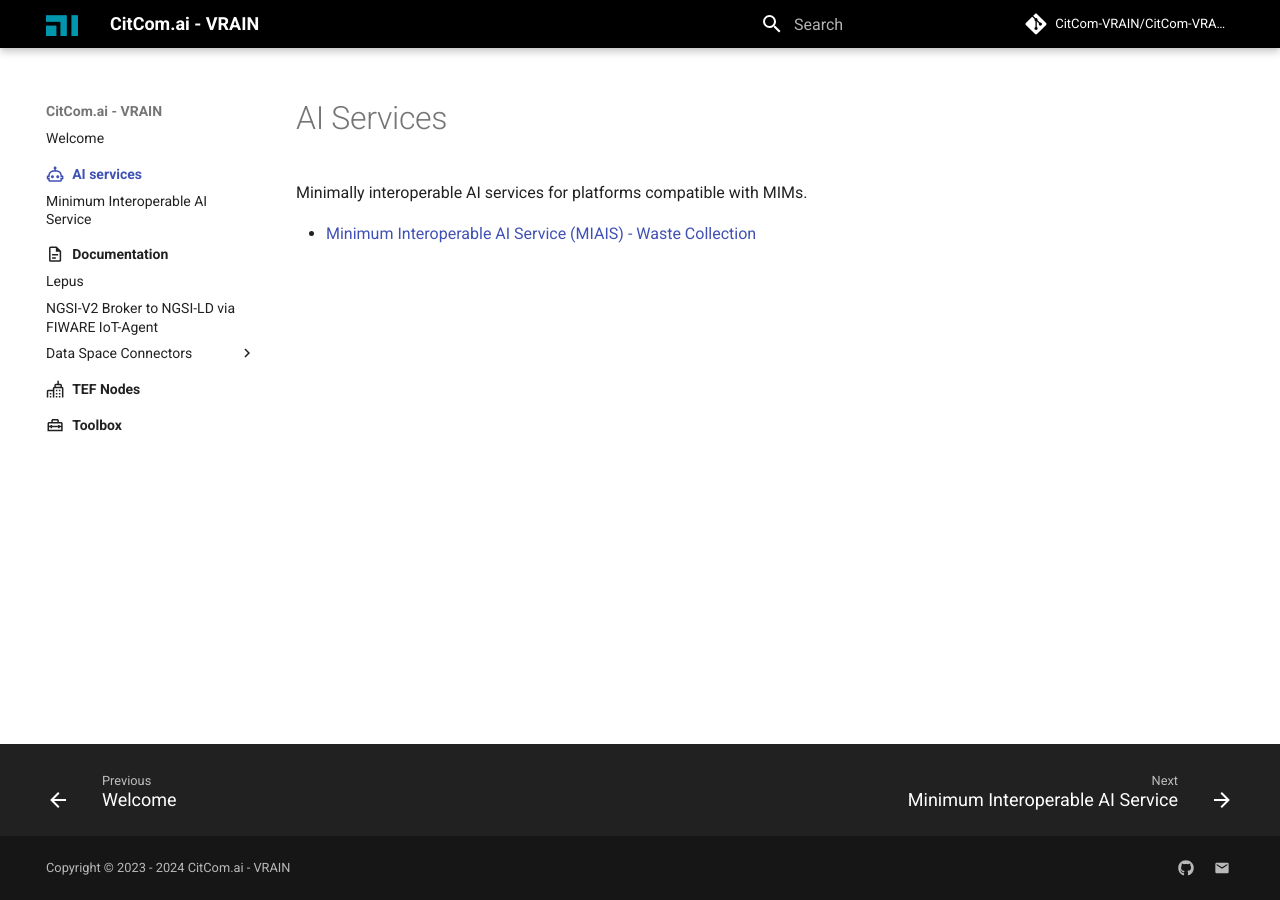
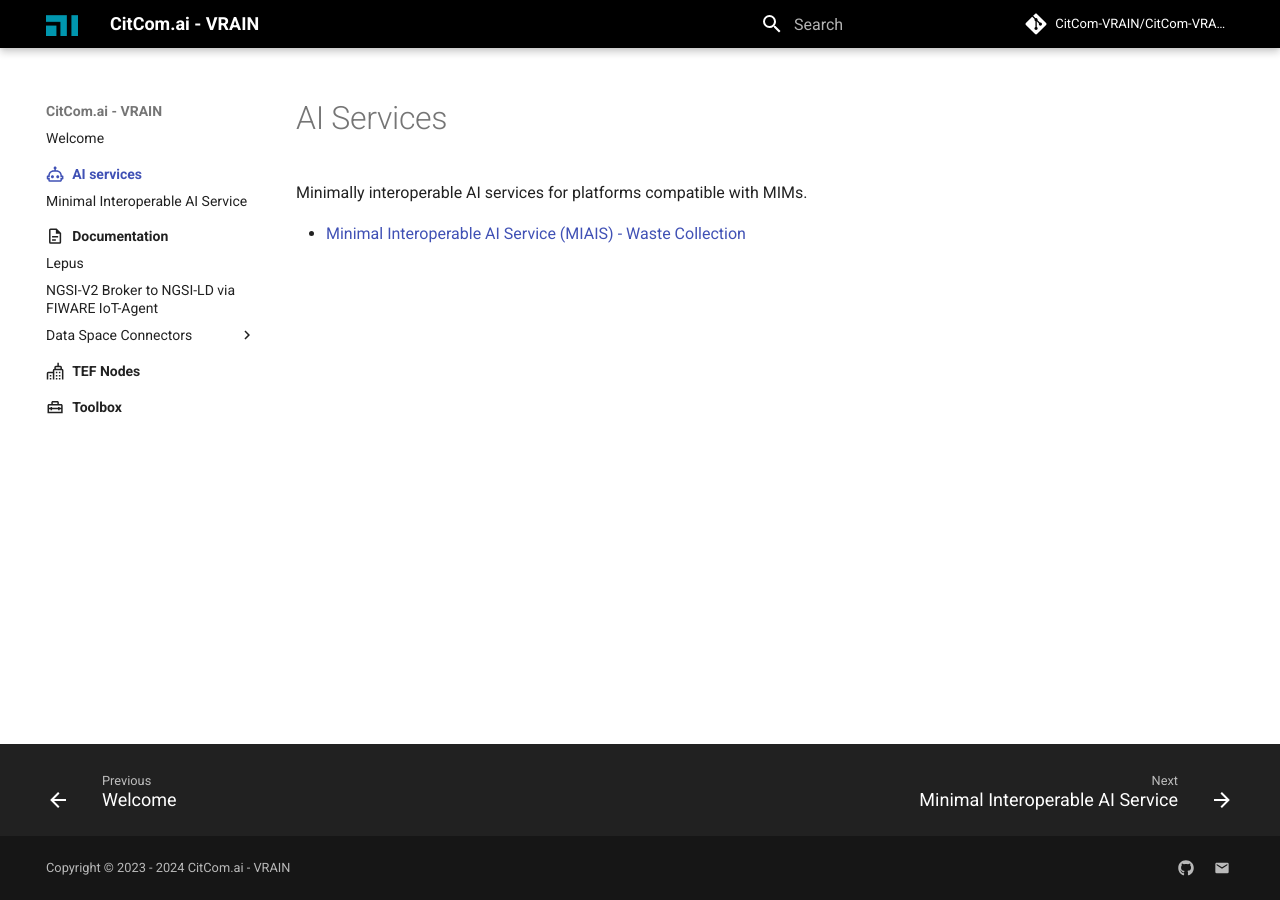
Before and after one commit to riseupalex/CitComAI-Hub.github.io, an MkDocs documentation site: the page built from docs/services/index.md, in a window 1280 px wide. Built offline with MkDocs 1.6.1 and Material for MkDocs 9.7.7, drawn with Linux system fonts in a browser that asks for light colours; comment, search, counter and statistics services are not loaded.

Commit message:
Change "minimum" to "minimal"

````diff
--- a/docs/services/index.md
+++ b/docs/services/index.md
@@ -5,4 +5,4 @@
 
 Minimally interoperable AI services for platforms compatible with MIMs.
 
-- [Minimum Interoperable AI Service (MIAIS) - Waste Collection](waste_collection.md)
+- [Minimal Interoperable AI Service (MIAIS) - Waste Collection](waste_collection.md)
--- a/docs/services/waste_collection.md
+++ b/docs/services/waste_collection.md
@@ -1,4 +1,4 @@
-# Minimum Interoperable AI Service (MIAIS) - Waste Collection
+# Minimal Interoperable AI Service (MIAIS) - Waste Collection
 [Repository :simple-github:](https://github.com/CitCom-VRAIN/waste-collection-demo){ .md-button .md-button--primary }
 
 <figure markdown>
@@ -6,7 +6,7 @@
 </figure>
 
 ## Introduction
-This tutorial shows how to implement an AI-based service for optimizing city waste collection using context information and [Openroute](https://openrouteservice.org/) optimization service. This limited example illustrates how to implement a **Minimum Interoperable AI Service (MIAIS)** following MIMs embraced by the CitCom.ai project.
+This tutorial shows how to implement an AI-based service for optimizing city waste collection using context information and [Openroute](https://openrouteservice.org/) optimization service. This limited example illustrates how to implement a **Minimal Interoperable AI Service (MIAIS)** following MIMs embraced by the CitCom.ai project.
 
 !!! abstract "Scenario"
     Different sensors are deployed throughout the city to monitor the fill levels of waste containers. These sensors periodically collect data on the fill levels and send it to the city data platform. The goal is to use context information to create optimal waste collection routes for the trucks. The solution will only consider the current waste container filling level, their location, available trucks, their capacity, start and end location, and time restrictions.
@@ -34,7 +34,7 @@
 To access the service you will need a valid API key, so go over to [openrouteservice.org](https://openrouteservice.org) and get one; you will need it later. The API and parameters specification are explained [in the following page](https://github.com/VROOM-Project/vroom/blob/master/docs/API.md).
 
 ## Getting started
-Below, you will find step-by-step instructions on how to deploy waste collection minimum interoperable service. Tested with Python `3.10.12` and Ubuntu 22.04.
+Below, you will find step-by-step instructions on how to deploy waste collection minimal interoperable service. Tested with Python `3.10.12` and Ubuntu 22.04.
 
 1. Clone the repository and navigate to its root folder:
 ```bash
@@ -91,7 +91,7 @@
 ```
 
 ## Adapting the MIAIS
-The Minimum Interoperable AI Service is a starting point for implementing a custom AI service. Therefore, feel free to explore and edit the project to start building up your own. Here are some tips that can help you adapt this example to your needs:
+The Minimal Interoperable AI Service is a starting point for implementing a custom AI service. Therefore, feel free to explore and edit the project to start building up your own. Here are some tips that can help you adapt this example to your needs:
 
 - Brief project structure:
 	- `static/`: Frontend folder.
--- a/mkdocs.yml
+++ b/mkdocs.yml
@@ -23,7 +23,7 @@
   - welcome.md
   - AI services:
     - services/index.md
-    - Minimum Interoperable AI Service: services/waste_collection.md
+    - Minimal Interoperable AI Service: services/waste_collection.md
   - Documentation:
     - documentation/index.md
     - Lepus: documentation/lepus.md
````
